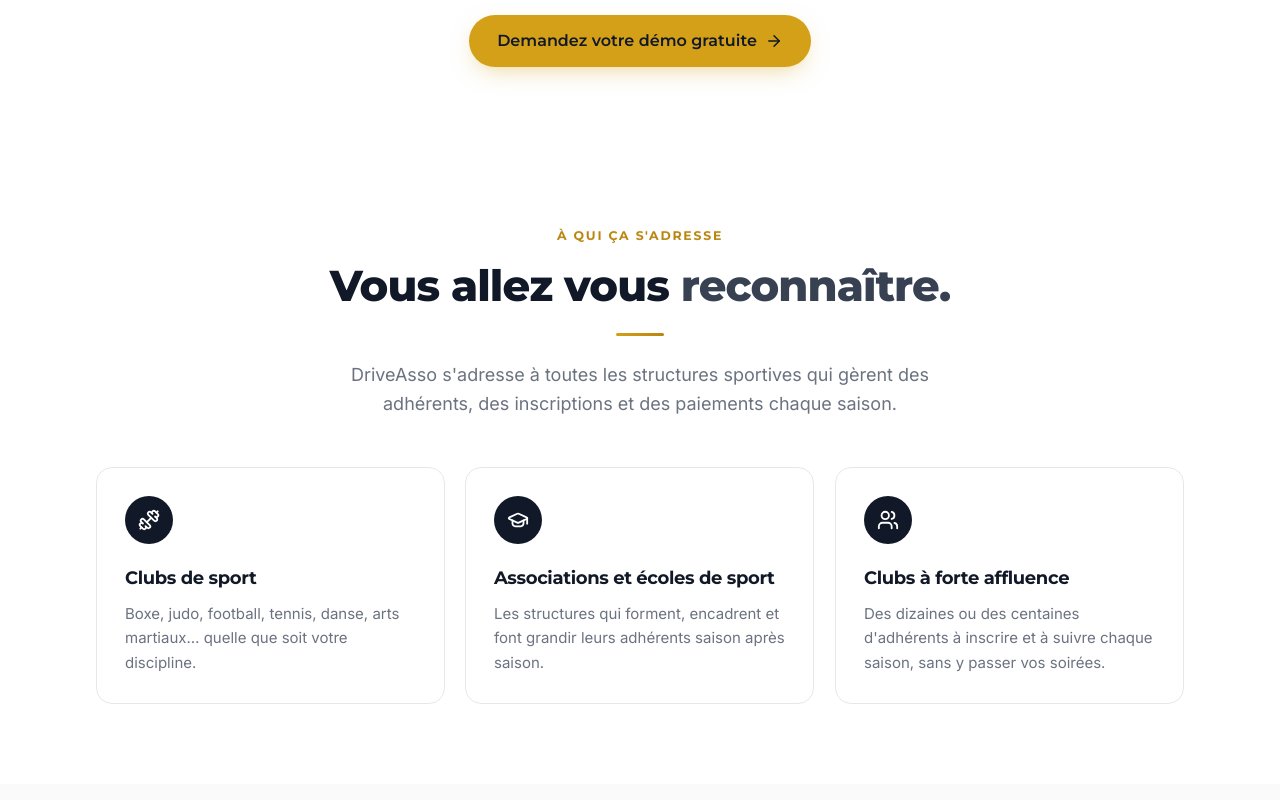
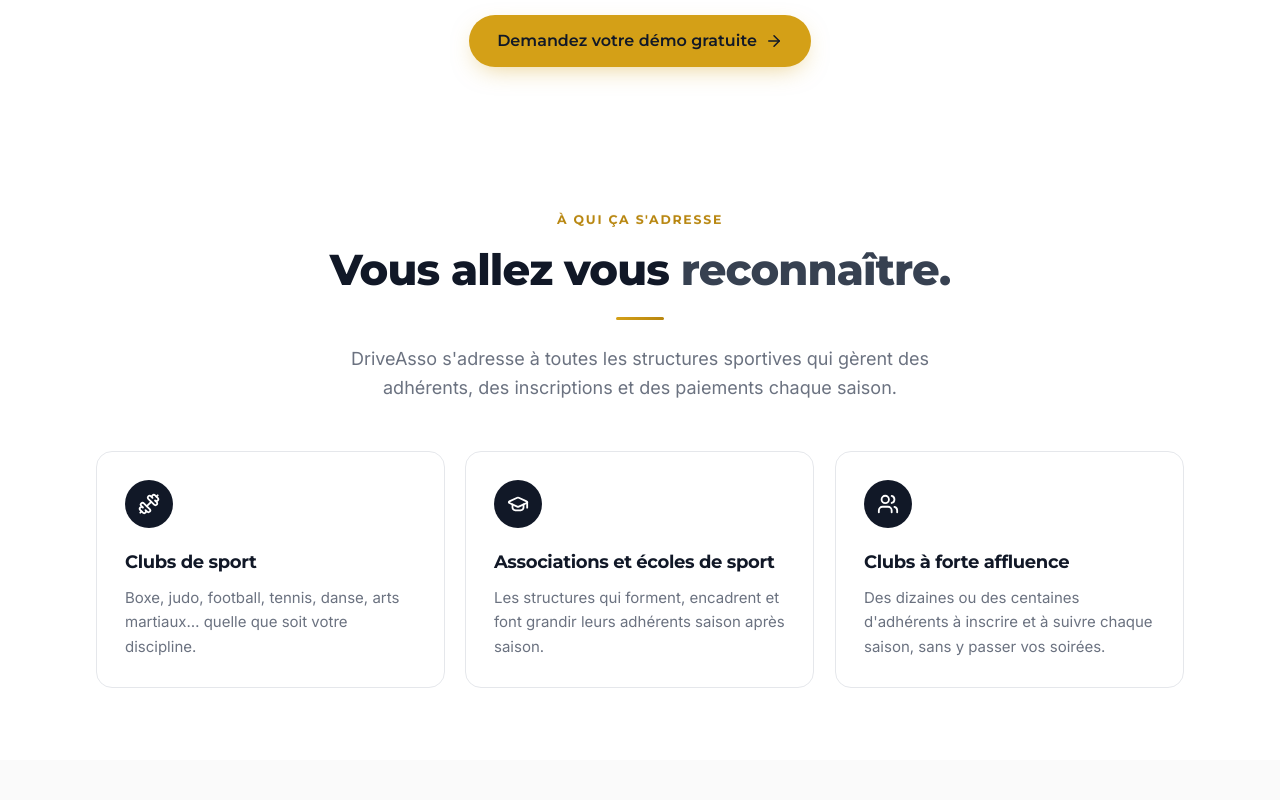
Before and after one commit to bouchouchaoscar-dev/Drive-Asso, a Next.js app: page /pour-qui in a window 1280 px wide. Shown: the part 420-1220 px from the top of the page. Built offline with nearby package versions, Linux system fonts and the light colour scheme.

Commit message:
style: resserre encore un peu l'espacement des sections
.section-y : 3.5rem→3rem (mobile), 5rem→4.5rem (desktop). Valeur unique.

Co-Authored-By: Claude Opus 4.8 <noreply@anthropic.com>

```diff
--- a/app/globals.css
+++ b/app/globals.css
@@ -84,19 +84,19 @@ body {
    .section-y-b = bas seulement (1re section d'une page : le haut gère
    le dégagement sous le header sticky). Modifier ici = modifier partout. */
 .section-y {
-  padding-top: 3.5rem; /* 56px mobile */
-  padding-bottom: 3.5rem;
+  padding-top: 3rem; /* 48px mobile */
+  padding-bottom: 3rem;
 }
 .section-y-b {
-  padding-bottom: 3.5rem;
+  padding-bottom: 3rem;
 }
 @media (min-width: 640px) {
   .section-y {
-    padding-top: 5rem; /* 80px desktop */
-    padding-bottom: 5rem;
+    padding-top: 4.5rem; /* 72px desktop */
+    padding-bottom: 4.5rem;
   }
   .section-y-b {
-    padding-bottom: 5rem;
+    padding-bottom: 4.5rem;
   }
 }
 
```
